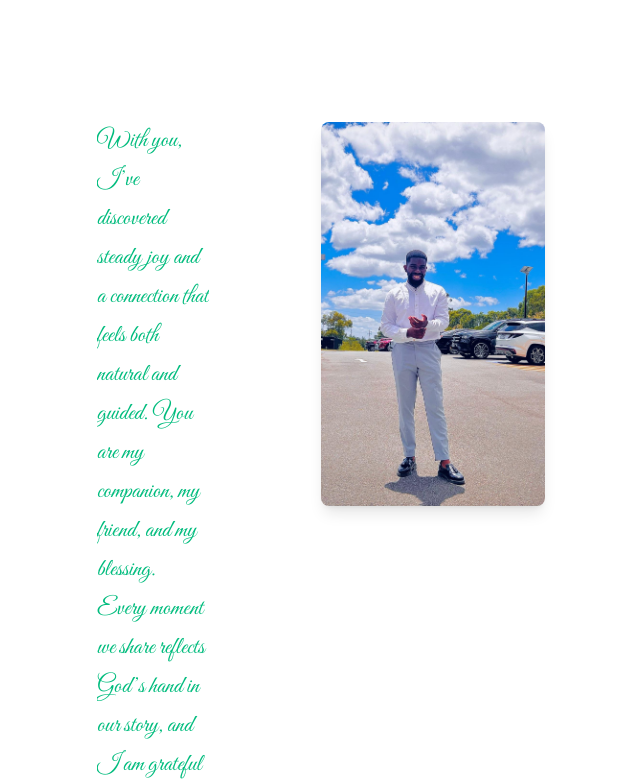
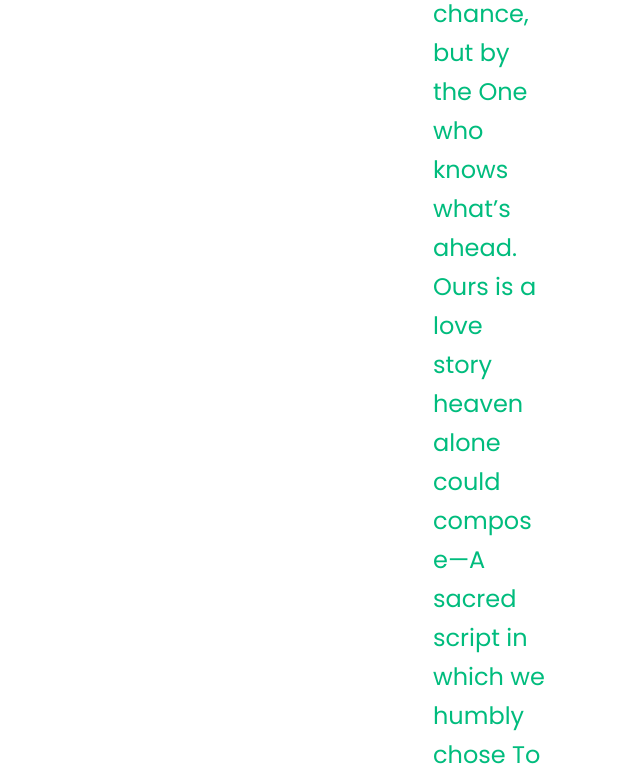
Before and after one commit to oluwacode/praise-j, a Next.js app: page / in a window 1280 px wide. Shown: the part 2400-3182 px from the top of the page, without its empty margins (447-1087 px from the left). Built offline with nearby package versions, Linux system fonts and the light colour scheme.

Commit message:
the is the new couples text

```diff
--- a/src/app/components/couple.tsx
+++ b/src/app/components/couple.tsx
@@ -5,11 +5,16 @@ import Image from "next/image";
 import { motion } from "framer-motion";
 import FemalePic from "../assets/Images/Praise3.jpg";
 import MalePic from "../assets/Images/Jude2.jpg";
-import { Great_Vibes } from "next/font/google";
+import { Great_Vibes, Poppins } from "next/font/google";
 
 const greatVibes = Great_Vibes({
   subsets: ["latin"],
   weight: "400",
+});
+
+const poppins = Poppins({
+  subsets: ["latin"],
+  weight: ["400", "500", "600"], // adjust weights if needed
 });
 
 const Couple: React.FC = () => {
@@ -51,9 +56,16 @@ const Couple: React.FC = () => {
             className="md:flex-1 w-full flex flex-col justify-center break-words overflow-hidden"
           >
             <p
-              className={`text-emerald-500 text-lg sm:text-xl md:text-2xl leading-relaxed ${greatVibes.className}`}
+              className={`text-emerald-500 text-lg sm:text-xl md:text-2xl leading-relaxed ${poppins.className}`}
             >
-              From shared service and sacred spaces, To hearts that found rhythm in quiet embraces, We began as friends, drawn not just to each other, But to a purpose higher—God, our Father. Each step divinely written, each path gently led, Not by chance, but by the One who knows what’s ahead. Ours is a love story heaven alone could compose—A sacred script in which we humbly chose To play our part with reverent grace, In the light of His will, in love’s holy place.
+              From shared service and sacred spaces, To hearts that found rhythm
+              in quiet embraces, We began as friends, drawn not just to each
+              other, But to a purpose higher—God, our Father. Each step divinely
+              written, each path gently led, Not by chance, but by the One who
+              knows what’s ahead. Ours is a love story heaven alone could
+              compose—A sacred script in which we humbly chose To play our part
+              with reverent grace, In the light of His will, in love’s holy
+              place.
             </p>
           </motion.div>
         </div>
@@ -82,9 +94,13 @@ const Couple: React.FC = () => {
             className="md:flex-1 w-full flex flex-col justify-center break-words overflow-hidden"
           >
             <p
-              className={`text-emerald-500 text-lg sm:text-xl md:text-2xl leading-relaxed ${greatVibes.className}`}
+              className={`text-emerald-500 text-lg sm:text-xl md:text-2xl leading-relaxed ${poppins.className}`}
             >
-              With you, I’ve discovered steady joy and a connection that feels both natural and guided. You are my companion, my friend, and my blessing. Every moment we share reflects God’s hand in our story, and I am grateful for the journey we walk together with trust, respect, and love.
+              With you, I’ve discovered steady joy and a connection that feels
+              both natural and guided. You are my companion, my friend, and my
+              blessing. Every moment we share reflects God’s hand in our story,
+              and I am grateful for the journey we walk together with trust,
+              respect, and love.
             </p>
           </motion.div>
         </div>
```
Also changed, not shown: 1 other file (tests, documents, lock files or other folders).
